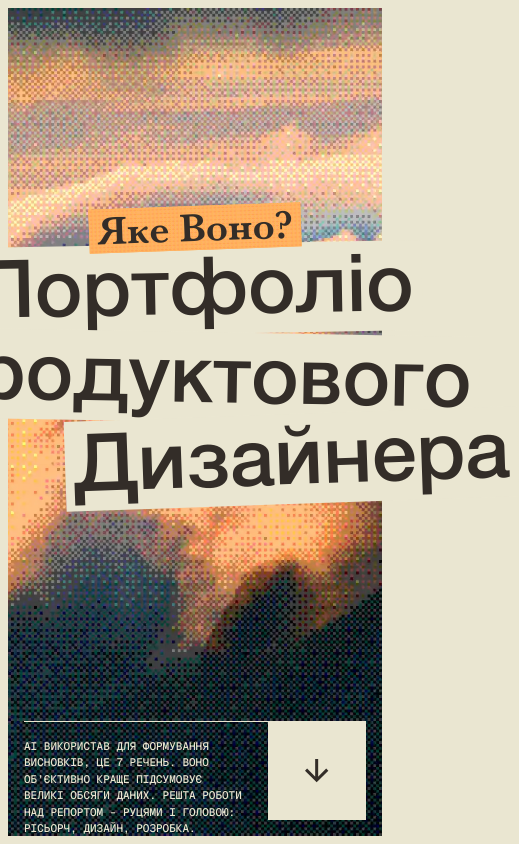
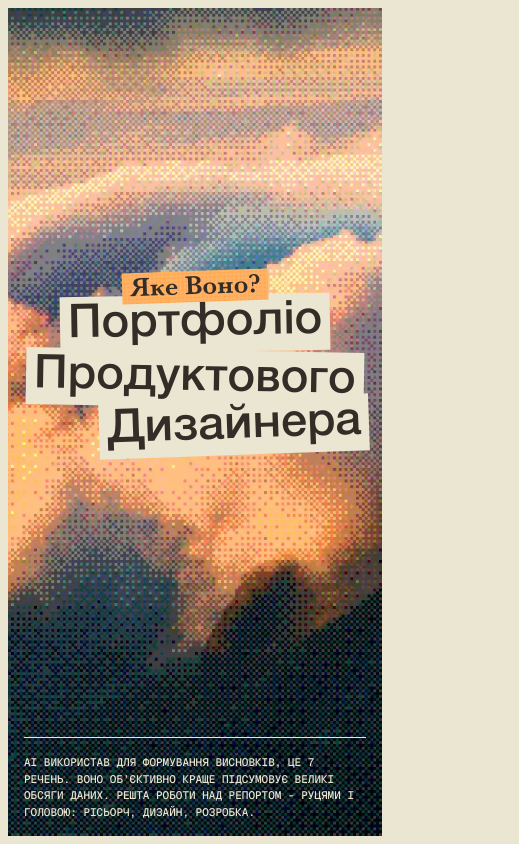
Before and after one commit to andrewshtyka/survey, a Next.js app: page / in a window 390 px wide. Shown: the whole page, 519 px wide, since content can reach past the window. Built offline with nearby package versions, Linux system fonts and the light colour scheme.

Commit message:
add hero mobile and tablet

```diff
--- a/src/components/layout/Hero/Hero.module.css
+++ b/src/components/layout/Hero/Hero.module.css
@@ -77,7 +77,13 @@
 .third {
     transform: rotate(-2deg);
     top: calc(var(--space-8) * -1);
-    left: var(--space-18);
+    left: 10svw;
+}
+
+@media (width >= 744px) {
+    .third {
+        left: 20%;
+    }
 }
 
 /**
@@ -99,10 +105,16 @@
 }
 
 .arrow_container {
-    background-color: var(--color-beige);
-    aspect-ratio: 1;
+    display: none;
+}
 
-    display: grid;
-    place-content: center;
+@media (width >= 744px) {
+    .arrow_container {
+        display: grid;
+        place-content: center;
 
+        background-color: var(--color-beige);
+        aspect-ratio: 1;
+
+    }
 }
--- a/src/styles/tokens/fonts.css
+++ b/src/styles/tokens/fonts.css
@@ -5,7 +5,8 @@
     /* ================================================== */
     /* */
     /* Font size */
-    --font-size-helvetica-h1: clamp(5rem, 4.5903rem + 0.8811vw, 6rem);--font-size-baskerville-h1: clamp(2.5rem, 1.8855rem + 1.3216vw, 4rem);
+    --font-size-helvetica-h1: clamp(2.5rem, 0.6132rem + 9.434vw, 5rem);
+    --font-size-baskerville-h1: clamp(1.5rem, 0.7453rem + 3.7736vw, 2.5rem);
     --font-size-geist-s: calc(var(--space-5) + var(--space-px));
 
     /* ================================================== */
@@ -21,6 +22,13 @@
     --font-letter-spacing-helvetica-h1: -4%;
     --font-letter-spacing-baskerville-h1: -6%;
     --font-letter-spacing-geist-s: 4%;
+}
+
+@media (width >= 744px) {
+    :root {
+        --font-size-helvetica-h1: clamp(5rem, 4.5903rem + 0.8811vw, 6rem);
+        --font-size-baskerville-h1: clamp(2.5rem, 1.8855rem + 1.3216vw, 4rem);
+  }
 }
 
 .f_h1_helvetica {
```
